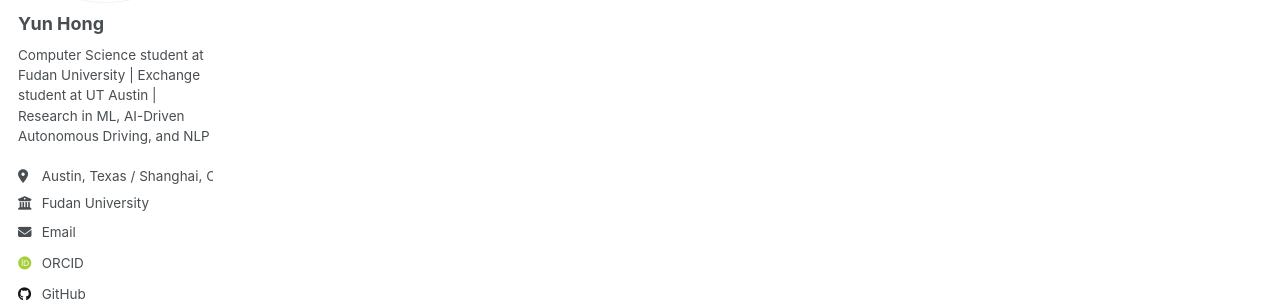
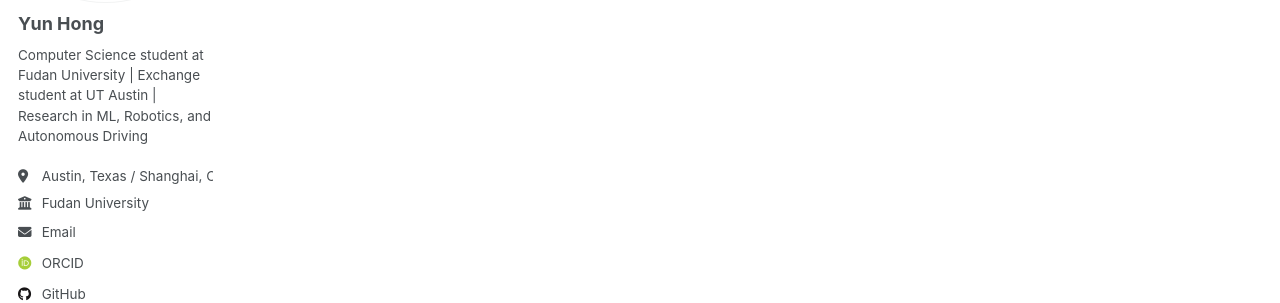
Before and after one commit to 16yunH/16yunH.github.io, a Jekyll site: the page built from _pages/tag-archive.html, in a window 1280 px wide. Shown: the part 230-533 px from the top of the page. Built offline with Jekyll 4.4.1, drawn with Linux system fonts in a browser that asks for light colours; some web fonts are replaced; a script that is not in the unit is left out.

Commit message:
Update research interests: Robotics instead of NLP

```diff
--- a/_config.yml
+++ b/_config.yml
@@ -25,7 +25,7 @@ author:
   avatar           : "photo_white.png"
   name             : "Yun Hong"
   pronouns         : # example: "she/her"
-  bio              : "Computer Science student at Fudan University | Exchange student at UT Austin | Research in ML, AI-Driven Autonomous Driving, and NLP"
+  bio              : "Computer Science student at Fudan University | Exchange student at UT Austin | Research in ML, Robotics, and Autonomous Driving"
   location         : "Austin, Texas / Shanghai, China"
   employer         : "Fudan University"
   uri              : # URL
--- a/_includes/author-profile.html
+++ b/_includes/author-profile.html
@@ -27,7 +27,7 @@
     {% if author.bio %}
     <p class="author__bio">
       {% if page.lang == 'zh' %}
-      复旦大学计算机科学本科生 | UT Austin 交换生 | 研究方向：机器学习、自动驾驶、NLP
+      复旦大学计算机科学本科生 | UT Austin 交换生 | 研究方向：机器学习、机器人学、自动驾驶
       {% else %}
       {{ author.bio }}
       {% endif %}
```
Also changed, not shown: _pages/about.md (+1 -1 lines), _pages/cn/index.md (+1 -1 lines).
